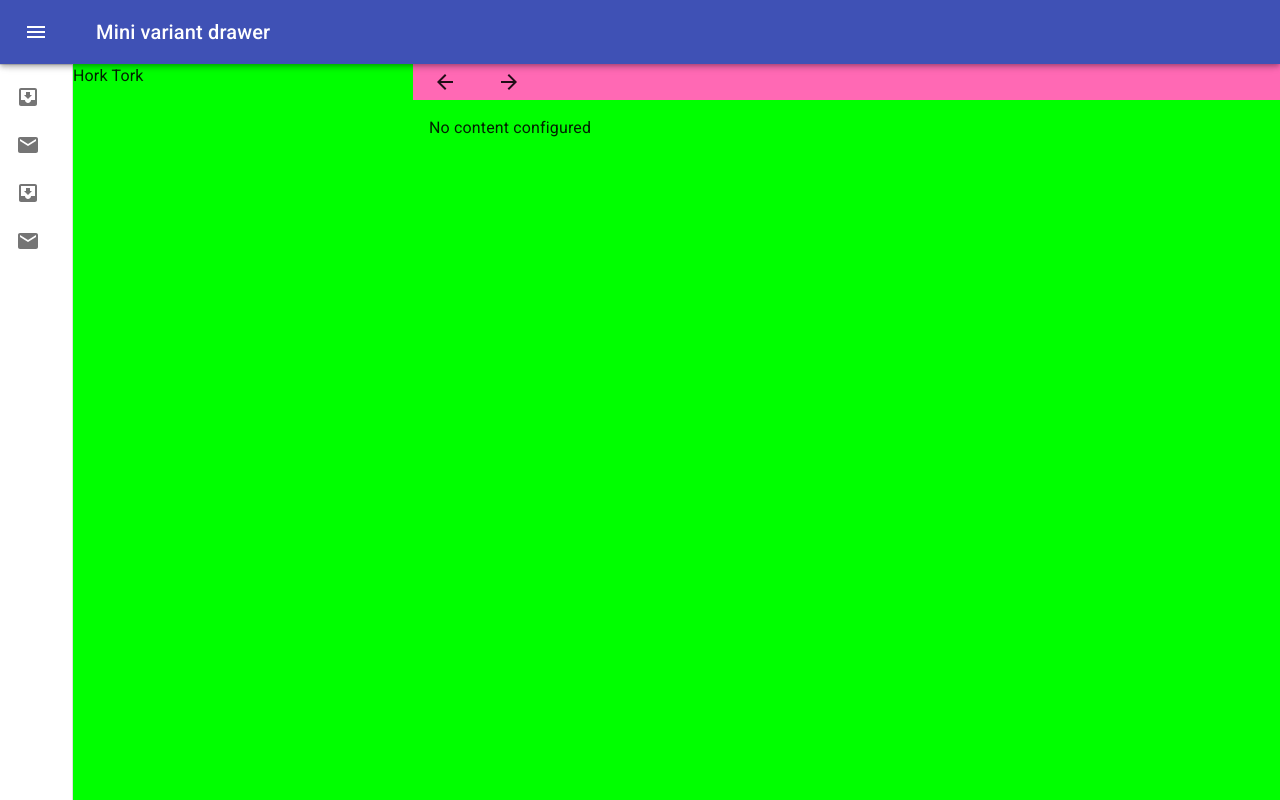
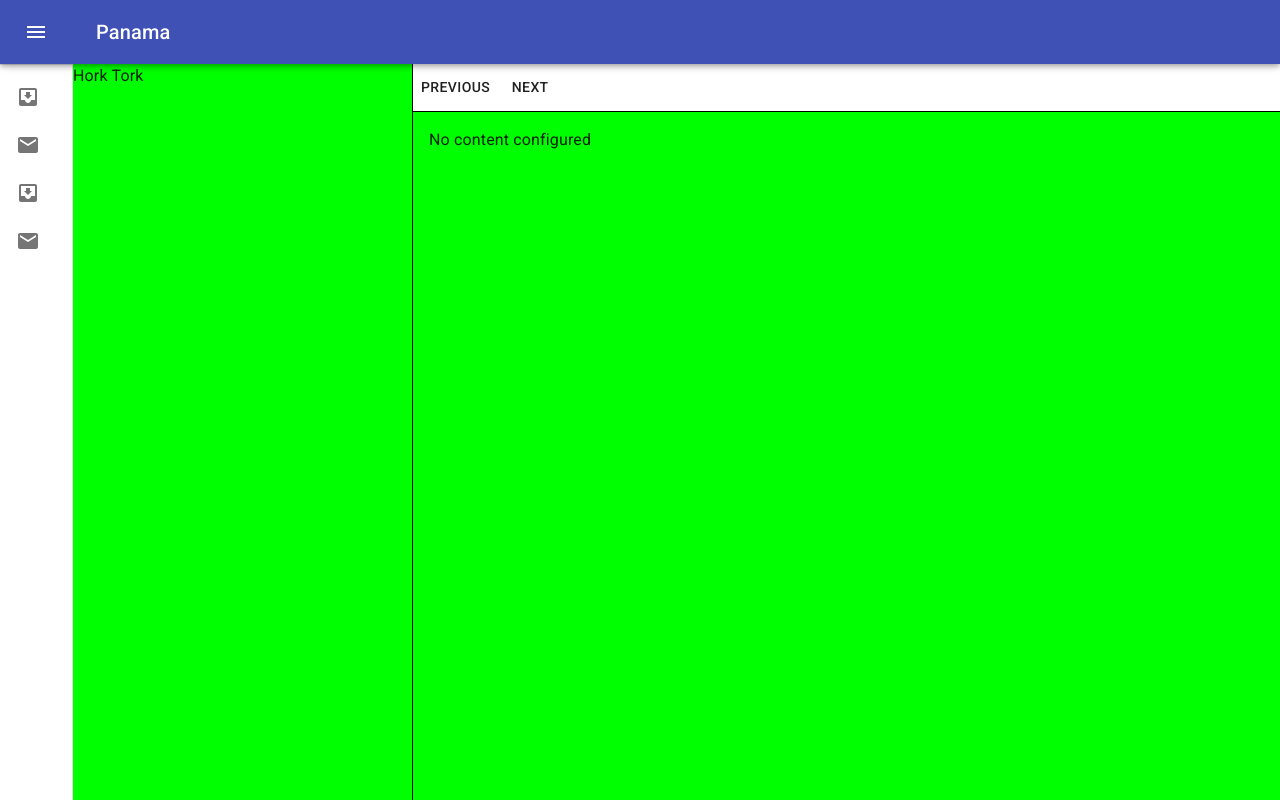
Before and after one commit to cohoe/panama, a React (Create React App) app: page / in a window 1280 px wide. Built offline with nearby package versions, Linux system fonts and the light colour scheme.

Commit message:
clean up actionbar

```diff
--- a/src/components/Page/ActionBar.js
+++ b/src/components/Page/ActionBar/ActionBar.js
@@ -7,10 +7,12 @@ import Button from "@material-ui/core/Button";
 
 const useStyles = makeStyles((theme) => ({
     actionBar: {
-        backgroundColor: 'hotpink',
-        minHeight: '2rem',
+        backgroundColor: 'white',
+        height: '3rem',
+        minHeight: '3rem',
         display: 'flex',
         // marginBottom: '16px',
+        borderBottom: '1px solid black',
     },
     actionBarIcon: {
         // marginTop: 'auto',
@@ -21,14 +23,13 @@ const useStyles = makeStyles((theme) => ({
     }
 }))
 
-export const ActionBar = () => {
+export const ActionBar = ({children}) => {
     const theme = useTheme();
     const classes = useStyles(theme);
 
     return (
         <div className={classes.actionBar}>
-            <Button className={classes.actionBarButton}><ArrowBackIcon className={classes.actionBarIcon}/></Button>
-            <Button className={classes.actionBarButton}><ArrowForwardIcon className={classes.actionBarIcon}/></Button>
+            {children}
         </div>
     )
 }
--- /dev/null
+++ b/src/components/Page/ActionBar/ActionBarButton.js
@@ -0,0 +1,23 @@
+import React from 'react';
+
+import {makeStyles, useTheme} from '@material-ui/core/styles';
+import Button from "@material-ui/core/Button";
+
+const useStyles = makeStyles((theme) => ({
+    actionBarIcon: {
+        // marginTop: 'auto',
+        // marginBottom: 'auto'
+    },
+    actionBarButton: {
+
+    }
+}))
+
+export const ActionBarButton = ({text}) => {
+    const theme = useTheme();
+    const classes = useStyles(theme);
+
+    return (
+        <Button className={classes.actionBarButton}>{text}</Button>
+    )
+}
--- a/src/components/Page/Content/ContentContainer.js
+++ b/src/components/Page/Content/ContentContainer.js
@@ -2,7 +2,11 @@ import React from "react";
 import {ScrollPane} from "../ScrollPane";
 import {ContentPane} from "./ContentPane";
 import {makeStyles, useTheme} from "@material-ui/core/styles";
-import {ActionBar} from "../ActionBar";
+import {ActionBar} from "../ActionBar/ActionBar";
+import Button from "@material-ui/core/Button";
+import ArrowBackIcon from "@material-ui/icons/ArrowBack";
+import ArrowForwardIcon from "@material-ui/icons/ArrowForward";
+import {ActionBarButton} from "../ActionBar/ActionBarButton";
 
 const useStyles = makeStyles((theme) => ({
     contentContainer: {
@@ -23,12 +27,12 @@ export const ContentContainer = () => {
 
     return (
         <div className={classes.contentContainer}>
-            {/*<div className={classes.paneContainer}>*/}
-            {/*    */}
-            {/*</div>*/}
             <ScrollPane />
             <div className={classes.paneContainer}>
-                <ActionBar/>
+                <ActionBar>
+                    <ActionBarButton text={"previous"}/>
+                    <ActionBarButton text={"next"}/>
+                </ActionBar>
                 <ContentPane />
             </div>
         </div>
--- a/src/components/Page/Main.js
+++ b/src/components/Page/Main.js
@@ -118,7 +118,7 @@ export default function MainLayout() {
                         <MenuIcon />
                     </IconButton>
                     <Typography variant="h6" noWrap>
-                        Mini variant drawer
+                        Panama
                     </Typography>
                 </Toolbar>
             </AppBar>
--- a/src/components/Page/ScrollPane.js
+++ b/src/components/Page/ScrollPane.js
@@ -4,6 +4,8 @@ import {makeStyles, useTheme} from '@material-ui/core/styles';
 import {CocktailList} from "../Cocktail/CocktailList";
 import {Route, Switch} from "react-router-dom";
 import Typography from "@material-ui/core/Typography";
+import {ActionBar} from "./ActionBar/ActionBar";
+import {ActionBarButton} from "./ActionBar/ActionBarButton";
 
 const useStyles = makeStyles((theme) => ({
     scrollPane: {
@@ -16,7 +18,10 @@ const useStyles = makeStyles((theme) => ({
         [theme.breakpoints.down('xs')]: {
             width: '100%',
         },
-        overflowY: 'scroll',
+        // overflowY: 'scroll',
+        display: 'flex',
+        flexDirection: 'column',
+        borderRight: '1px solid #000'
     },
     scrollPaneActive: {
         // display: 'flex'
@@ -25,6 +30,9 @@ const useStyles = makeStyles((theme) => ({
         [theme.breakpoints.down('xs')]: {
             display: 'none'
         },
+    },
+    scrollPaneInner: {
+        overflowY: 'scroll',
     }
 }))
 
@@ -36,7 +44,12 @@ export const ScrollPane = () => {
         <Switch>
             <Route exact path="/cocktails/:cocktail_slug/:spec_slug">
                 <div className={classes.scrollPane + ' ' + classes.scrollPaneInactive}>
-                    <CocktailList/>
+                    <ActionBar>
+                        <ActionBarButton text={"history"}/>
+                    </ActionBar>
+                    <div className={classes.scrollPaneInner}>
+                        <CocktailList/>
+                    </div>
                 </div>
             </Route>
             <Route exact path="/cocktails/">
```
